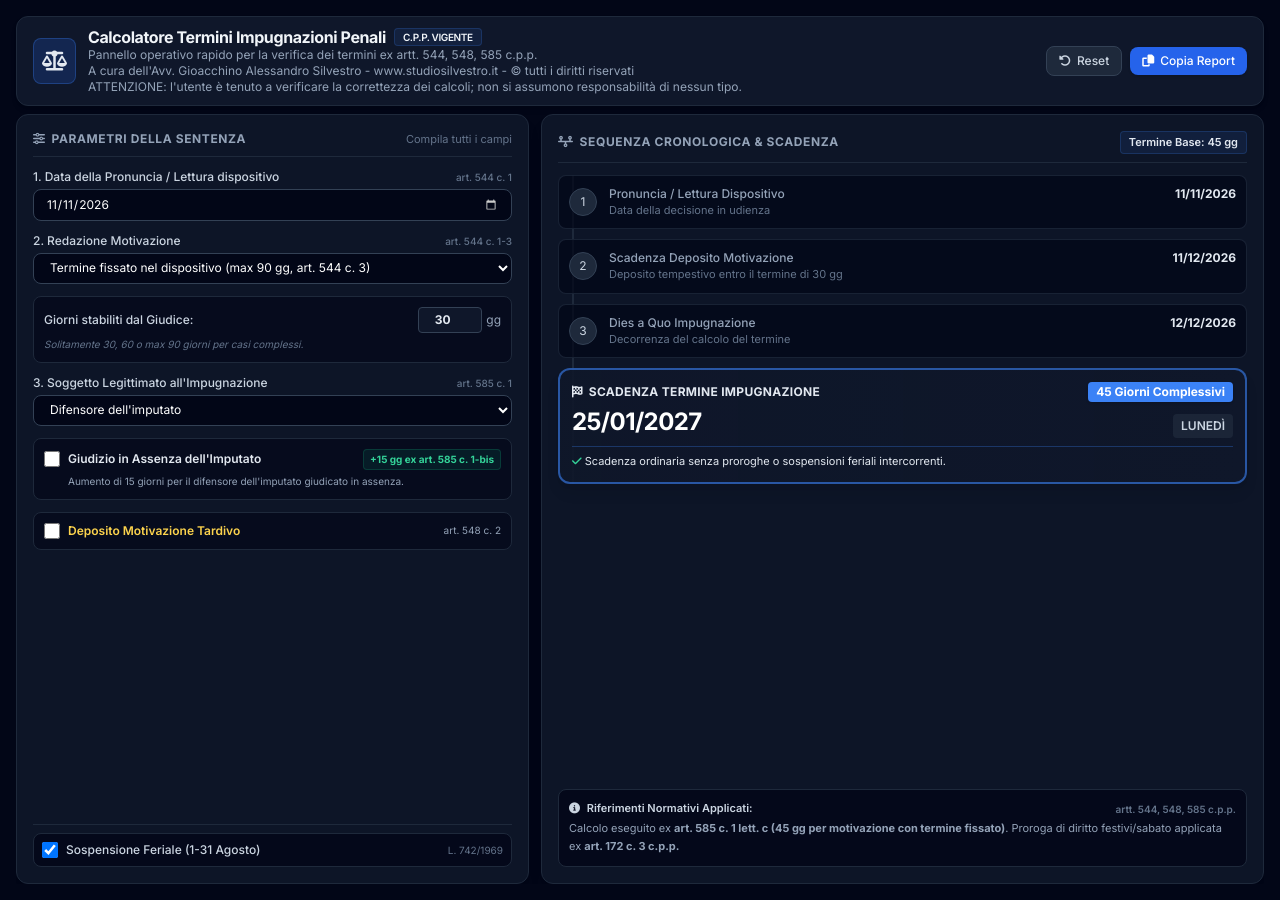
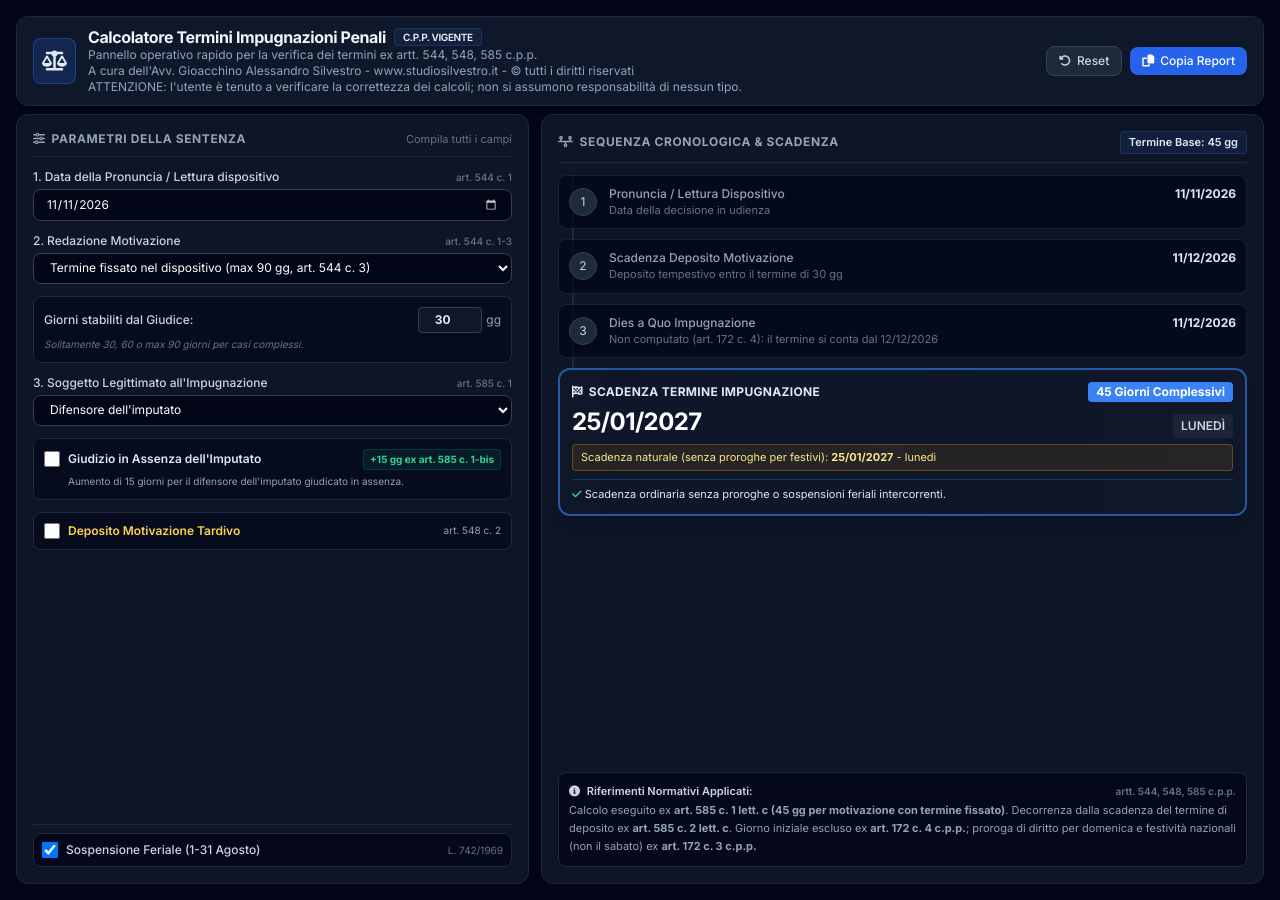
Before and after one commit to giasone70/studio-legale, a Jekyll site: the page utilita/calcolo-termini-penali/index.html, which Jekyll copies as it is, in a window 1280 px wide. Built offline with Jekyll 4.4.1, drawn with Linux system fonts in a browser that asks for light colours; nearby versions of some CDN libraries; part of the change alters nothing that is shown.

Commit message:
Add files via upload

```diff
--- a/utilita/calcolo-termini-penali/index.html
+++ b/utilita/calcolo-termini-penali/index.html
@@ -248,6 +248,9 @@
               <span id="resDataScadenzaFinale" class="text-xl sm:text-2xl font-black text-white tracking-tight">-- -- ----</span>
               <span id="resGiornoSettimana" class="text-xs font-semibold text-slate-300 uppercase bg-slate-800/80 px-2 py-1 rounded">--</span>
             </div>
+            <div id="scadenzaNaturale" class="mt-1.5 text-[11px] text-amber-200 bg-amber-500/10 border border-amber-500/30 rounded px-2 py-1">
+              Scadenza naturale (senza proroghe per festivi): --
+            </div>
             <div id="noteProrogaSospensione" class="mt-2 text-[11px] text-brand-200/90 border-t border-brand-500/30 pt-1.5 space-y-0.5">
               <!-- Dynamic alert text on prorogues or suspended days -->
             </div>
@@ -263,7 +266,7 @@
           <span id="normativaApplicataBadge" class="text-[10px] text-slate-500">artt. 544, 548, 585 c.p.p.</span>
         </div>
         <p id="spiegazioneNormativa">
-          Seleziona la data di pronuncia per visualizzare la ricostruzione dei termini procesuali.
+          Seleziona la data di pronuncia per visualizzare la ricostruzione dei termini processuali.
         </p>
       </div>
     </section>
@@ -277,7 +280,15 @@
 
   <!-- Calculation Logic Script -->
   <script>
-    // Italian Holidays list generator (Static + Easter/Easter Monday calculation)
+    // Data in formato AAAA-MM-GG secondo il calendario locale.
+    // (La conversione in ora UTC restituirebbe in Italia il giorno precedente.)
+    function ymd(dateObj) {
+      return dateObj.getFullYear() + '-' +
+        String(dateObj.getMonth() + 1).padStart(2, '0') + '-' +
+        String(dateObj.getDate()).padStart(2, '0');
+    }
+
+    // Festività nazionali (Pasqua e Lunedì dell'Angelo calcolati)
     function getItalianHolidays(year) {
       const holidays = [
         `${year}-01-01`, // Capodanno
@@ -291,8 +302,10 @@
         `${year}-12-25`, // Natale
         `${year}-12-26`, // Santo Stefano
       ];
+      // San Francesco d'Assisi, festività nazionale dal 2026 (L. 8 ottobre 2025, n. 151)
+      if (year >= 2026) holidays.push(`${year}-10-04`);
 
-      // Easter and Easter Monday algorithm (Meeus/Jones/Butcher)
+      // Pasqua (algoritmo Meeus/Jones/Butcher)
       const a = year % 19;
       const b = Math.floor(year / 100);
       const c = year % 100;
@@ -308,24 +321,30 @@
       const month = Math.floor((h + l - 7 * m + 114) / 31);
       const day = ((h + l - 7 * m + 114) % 31) + 1;
 
-      // Easter Monday is Easter day + 1
-      const pasqua = new Date(Date.UTC(year, month - 1, day));
-      const pasquetta = new Date(pasqua);
-      pasquetta.setUTCDate(pasqua.getUTCDate() + 1);
-
-      holidays.push(pasqua.toISOString().split('T')[0]);
-      holidays.push(pasquetta.toISOString().split('T')[0]);
+      const pasqua = new Date(year, month - 1, day);
+      const pasquetta = new Date(year, month - 1, day + 1);
+      holidays.push(ymd(pasqua));
+      holidays.push(ymd(pasquetta));
 
       return holidays;
     }
 
-    function isHolidayOrWeekend(dateObj) {
-      const dayOfWeek = dateObj.getDay(); // 0 = Sun, 6 = Sat
-      if (dayOfWeek === 0 || dayOfWeek === 6) return true;
+    // Giorno festivo ai fini dell'art. 172 c. 3 c.p.p.: domenica e festività nazionali.
+    // Il sabato non è festivo nel processo penale.
+    function isFestivo(dateObj) {
+      if (dateObj.getDay() === 0) return true;
+      return getItalianHolidays(dateObj.getFullYear()).includes(ymd(dateObj));
+    }
 
-      const dateStr = dateObj.toISOString().split('T')[0];
-      const holidays = getItalianHolidays(dateObj.getFullYear());
-      return holidays.includes(dateStr);
+    // Proroga di diritto al primo giorno successivo non festivo (art. 172 c. 3 c.p.p.)
+    function prorogaFestivo(dateObj) {
+      let d = new Date(dateObj);
+      let prorogata = false;
+      while (isFestivo(d)) {
+        prorogata = true;
+        d = addDays(d, 1);
+      }
+      return { data: d, prorogata: prorogata };
     }
 
     // Toggle Visibility of conditional inputs
@@ -380,6 +399,28 @@
       return result;
     }
 
+    // Computo del termine per impugnare: dal giorno successivo al dies a quo,
+    // saltando i giorni dal 1° al 31 agosto se si applica la sospensione feriale.
+    function contaTermine(dDiesAQuo, giorni, applySospFeriale) {
+      let primoGiorno = addDays(dDiesAQuo, 1);
+      while (applySospFeriale && primoGiorno.getMonth() === 7) {
+        primoGiorno = addDays(primoGiorno, 1);
+      }
+      const decorrenzaDifferita = applySospFeriale && primoGiorno.getTime() !== addDays(dDiesAQuo, 1).getTime();
+      let fine = new Date(primoGiorno);
+      let contati = 1;
+      let giorniSospesi = 0;
+      while (contati < giorni) {
+        fine = addDays(fine, 1);
+        if (applySospFeriale && fine.getMonth() === 7) {
+          giorniSospesi++;
+        } else {
+          contati++;
+        }
+      }
+      return { fine: fine, primoGiorno: primoGiorno, giorniSospesi: giorniSospesi, decorrenzaDifferita: decorrenzaDifferita };
+    }
+
     // MAIN CALCULATION FUNCTION
     function calculate() {
       const dataPronunciaInput = document.getElementById('dataPronuncia').value;
@@ -390,51 +431,72 @@
 
       const dPronuncia = new Date(dataPronunciaInput + 'T00:00:00');
       const modalita = document.getElementById('modalitaMotivazione').value;
-      const giorniFissati = parseInt(document.getElementById('giorniFissati').value) || 30;
+      let giorniFissati = parseInt(document.getElementById('giorniFissati').value) || 30;
+      giorniFissati = Math.min(90, Math.max(1, giorniFissati)); // art. 544 c. 3: non oltre 90 gg
       const soggetto = document.getElementById('soggettoImpugnante').value;
       const isAssenza = document.getElementById('checkAssenza').checked && soggetto === 'difensore';
       const isTardivo = document.getElementById('checkDepositoTardivo').checked;
       const dataNotificaInput = document.getElementById('dataNotifica').value;
       const applySospFeriale = document.getElementById('checkSospensioneFeriale').checked;
 
-      // 1. Termine Deposito Motivazione (art. 544 c.p.p.)
-      let dScadenzaDeposito = new Date(dPronuncia);
+      // 1. Termine per il deposito della motivazione (art. 544 c.p.p.), computato
+      //    escludendo il giorno della pronuncia (art. 172 c. 4). Non è soggetto alla
+      //    sospensione feriale; se scade in giorno festivo è prorogato (art. 172 c. 3)
+      //    e la proroga sposta anche la decorrenza del termine per impugnare
+      //    (Cass. S.U. n. 155/2012).
       let ggDeposito = 0;
-
-      if (modalita === 'contestuale') {
-        ggDeposito = 0;
-      } else if (modalita === '15gg') {
+      if (modalita === '15gg') {
         ggDeposito = 15;
       } else if (modalita === 'riservato') {
         ggDeposito = giorniFissati;
       }
-      dScadenzaDeposito = addDays(dPronuncia, ggDeposito);
+      const dScadenzaDepositoNominale = addDays(dPronuncia, ggDeposito);
+      let dScadenzaDeposito = dScadenzaDepositoNominale;
+      let depositoProrogato = false;
+      if (modalita !== 'contestuale') {
+        const p = prorogaFestivo(dScadenzaDepositoNominale);
+        dScadenzaDeposito = p.data;
+        depositoProrogato = p.prorogata;
+      }
 
-      // 2. Determinazione Dies a Quo
-      let dDiesAQuo = new Date();
+      // 2. Dies a quo (art. 585 c. 2 c.p.p.): giorno da cui decorre il termine,
+      //    che non si computa (art. 172 c. 4).
+      let dDiesAQuo;
       let subDepositoText = "";
+      // L'avviso di deposito è successivo, per definizione, alla scadenza del termine
+      document.getElementById('dataNotifica').min = ymd(addDays(dScadenzaDeposito, 1));
 
       if (isTardivo) {
         if (!dataNotificaInput) {
+          clearResults();
+          document.getElementById('resDataPronuncia').innerText = formatDateIt(dPronuncia);
           document.getElementById('resDataDeposito').innerText = "In attesa di data notifica...";
           document.getElementById('resDiesAQuo').innerText = "--";
           document.getElementById('resDataScadenzaFinale').innerText = "--";
           return;
         }
         const dNotifica = new Date(dataNotificaInput + 'T00:00:00');
-        dDiesAQuo = addDays(dNotifica, 1); // Dies a quo = giorno successivo a notifica/comunicazione avviso
-        subDepositoText = `Deposito tardivo (Termine orig. ${formatDateIt(dScadenzaDeposito)}) - Avviso notificato il ${formatDateIt(dNotifica)}`;
+        if (dNotifica <= dScadenzaDeposito) {
+          clearResults();
+          document.getElementById('resDataPronuncia').innerText = formatDateIt(dPronuncia);
+          document.getElementById('resDataDeposito').innerText = formatDateIt(dScadenzaDeposito);
+          document.getElementById('subDeposito').innerText = "Scadenza del termine di deposito";
+          document.getElementById('noteProrogaSospensione').innerHTML = `<span><i class="fa-solid fa-triangle-exclamation text-amber-400"></i> Data di notifica non valida: l'avviso di deposito ex art. 548 c. 2 è successivo alla scadenza del termine di deposito (${formatDateIt(dScadenzaDeposito)}). Indicare una data dal ${formatDateIt(addDays(dScadenzaDeposito, 1))}.</span>`;
+          return;
+        }
+        dDiesAQuo = dNotifica; // art. 585 c. 2 lett. c, seconda parte
+        subDepositoText = `Deposito tardivo (termine scaduto il ${formatDateIt(dScadenzaDeposito)}) - Avviso notificato il ${formatDateIt(dNotifica)}`;
+      } else if (modalita === 'contestuale') {
+        dDiesAQuo = dPronuncia; // art. 585 c. 2 lett. b: dalla lettura in udienza
+        subDepositoText = "Motivazione contestuale redatta in udienza";
       } else {
-        if (modalita === 'contestuale') {
-          dDiesAQuo = addDays(dPronuncia, 1);
-          subDepositoText = "Motivazione contestuale redatta in udienza";
-        } else {
-          dDiesAQuo = addDays(dScadenzaDeposito, 1);
-          subDepositoText = `Deposito tempestivo entro il termine di ${ggDeposito} gg`;
-        }
+        dDiesAQuo = dScadenzaDeposito; // art. 585 c. 2 lett. c
+        subDepositoText = depositoProrogato
+          ? `Termine di ${ggDeposito} gg scadente ${getDayNameIt(dScadenzaDepositoNominale)} ${formatDateIt(dScadenzaDepositoNominale)}, festivo: prorogato ex art. 172 c. 3`
+          : `Deposito tempestivo entro il termine di ${ggDeposito} gg`;
       }
 
-      // 3. Durata Base Termine Impugnazione (art. 585 c. 1 c.p.p.)
+      // 3. Durata base del termine per impugnare (art. 585 c. 1 c.p.p.)
       let ggImpugnazioneBase = 15;
       let normaBase = "art. 585 c. 1 lett. a";
 
@@ -449,75 +511,73 @@
         normaBase = "art. 585 c. 1 lett. c (45 gg per motivazione con termine fissato)";
       }
 
-      // 4. Maggiorazione per Assenza (+15 gg ex art. 585 c. 1-bis)
+      // 4. Aumento per l'assenza (+15 gg ex art. 585 c. 1-bis)
       let ggAumentoAssenza = isAssenza ? 15 : 0;
       let ggImpugnazioneTotali = ggImpugnazioneBase + ggAumentoAssenza;
 
-      // 5. Calcolo della Scadenza con Conteggio Giorni e Sospensione Feriale (1-31 Agosto)
-      let currDate = new Date(dDiesAQuo);
-      let daysCounted = 0;
-      let giorniSospesi = 0;
+      // 5. Computo del termine (con proroghe per festivi)
+      const computo = contaTermine(dDiesAQuo, ggImpugnazioneTotali, applySospFeriale);
+      const primoGiorno = computo.primoGiorno;
+      const decorrenzaDifferita = computo.decorrenzaDifferita;
+      const giorniSospesi = computo.giorniSospesi;
+      const currDate = computo.fine;
 
-      // In DIES A QUO start counting ggImpugnazioneTotali - 1 additional increments
-      while (daysCounted < ggImpugnazioneTotali - 1) {
-        // If current date is in August and Sospensione Feriale applies
-        if (applySospFeriale && currDate.getMonth() === 7) { // 7 = August
-          giorniSospesi++;
-        } else {
-          daysCounted++;
-        }
-        currDate = addDays(currDate, 1);
-      }
+      // 6. Scadenza naturale: stesso computo senza alcuna proroga per festivi,
+      //    né sul termine di deposito né sulla scadenza finale.
+      const dDiesNaturale = (isTardivo || modalita === 'contestuale') ? dDiesAQuo : dScadenzaDepositoNominale;
+      const dScadenzaNaturale = contaTermine(dDiesNaturale, ggImpugnazioneTotali, applySospFeriale).fine;
 
-      // Handle case if final calculated day lands inside August
-      while (applySospFeriale && currDate.getMonth() === 7) {
-        giorniSospesi++;
-        currDate = addDays(currDate, 1);
-      }
-
-      let dScadenzaTeorica = new Date(currDate);
-      let dScadenzaFinale = new Date(currDate);
-      let prorogata = false;
-
-      // Proroga ex art. 172 c. 3 c.p.p. se il giorno di scadenza è festivo o sabato
-      while (isHolidayOrWeekend(dScadenzaFinale)) {
-        prorogata = true;
-        dScadenzaFinale = addDays(dScadenzaFinale, 1);
-      }
+      const dScadenzaTeorica = new Date(currDate);
+      const proroga = prorogaFestivo(currDate);
+      const dScadenzaFinale = proroga.data;
+      const prorogata = proroga.prorogata;
 
       // UI UPDATES
       document.getElementById('resDataPronuncia').innerText = formatDateIt(dPronuncia);
       document.getElementById('resDataDeposito').innerText = isTardivo ? "TARDIVO" : formatDateIt(dScadenzaDeposito);
       document.getElementById('subDeposito').innerText = subDepositoText;
       document.getElementById('resDiesAQuo').innerText = formatDateIt(dDiesAQuo);
+      document.getElementById('subDiesAQuo').innerText = decorrenzaDifferita
+        ? `Non computato; sospensione feriale: il termine si conta dal ${formatDateIt(primoGiorno)}`
+        : `Non computato (art. 172 c. 4): il termine si conta dal ${formatDateIt(primoGiorno)}`;
 
       document.getElementById('resDataScadenzaFinale').innerText = formatDateIt(dScadenzaFinale);
       document.getElementById('resGiornoSettimana').innerText = getDayNameIt(dScadenzaFinale);
+      document.getElementById('scadenzaNaturale').innerHTML =
+        `Scadenza naturale (senza proroghe per festivi): <b>${formatDateIt(dScadenzaNaturale)}</b> - ${getDayNameIt(dScadenzaNaturale)}`;
 
       document.getElementById('badgeNorma').innerText = `Termine Base: ${ggImpugnazioneBase} gg`;
       document.getElementById('badgeGiorniTotali').innerText = `${ggImpugnazioneTotali} Giorni Complessivi`;
 
-      // Build Explanations & Notes
+      // Note
       let notesHtml = [];
       if (isAssenza) {
         notesHtml.push(`<span><i class="fa-solid fa-plus-circle text-emerald-400"></i> Applicato aumento <b>+15 giorni</b> ex art. 585 c. 1-bis c.p.p. (Assenza).</span>`);
       }
-      if (giorniSospesi > 0) {
-        notesHtml.push(`<span><i class="fa-solid fa-sun text-amber-400"></i> Compresi <b>${giorniSospesi} giorni</b> di sospensione feriale estiva (1-31 Agosto L. 742/1969).</span>`);
+      if (depositoProrogato && !isTardivo) {
+        notesHtml.push(`<span><i class="fa-solid fa-calendar-day text-brand-300"></i> Termine di deposito prorogato dal ${formatDateIt(dScadenzaDepositoNominale)} al ${formatDateIt(dScadenzaDeposito)} ex art. 172 c. 3 c.p.p.; la decorrenza del termine per impugnare si sposta di conseguenza.</span>`);
+      }
+      if (giorniSospesi > 0 || decorrenzaDifferita) {
+        notesHtml.push(`<span><i class="fa-solid fa-sun text-amber-400"></i> Esclusi i giorni di sospensione feriale (1-31 Agosto L. 742/1969)${giorniSospesi > 0 ? `: <b>${giorniSospesi} giorni</b> compresi nel periodo` : ''}${decorrenzaDifferita ? '; decorrenza differita al termine del periodo feriale' : ''}.</span>`);
       }
       if (prorogata) {
-        notesHtml.push(`<span><i class="fa-solid fa-calendar-day text-brand-300"></i> Scadenza prorogata ex art. 172 c. 3 c.p.p. al primo giorno feriale utile (scadenza teorica: ${formatDateIt(dScadenzaTeorica)} - ${getDayNameIt(dScadenzaTeorica)}).</span>`);
+        notesHtml.push(`<span><i class="fa-solid fa-calendar-day text-brand-300"></i> Scadenza prorogata ex art. 172 c. 3 c.p.p. al primo giorno non festivo (scadenza teorica: ${formatDateIt(dScadenzaTeorica)} - ${getDayNameIt(dScadenzaTeorica)}).</span>`);
+      }
+      if (dScadenzaFinale.getDay() === 6) {
+        notesHtml.push(`<span><i class="fa-solid fa-triangle-exclamation text-amber-400"></i> La scadenza cade di sabato: il sabato non è giorno festivo nel processo penale e non proroga il termine.</span>`);
       }
 
       document.getElementById('noteProrogaSospensione').innerHTML = notesHtml.length > 0
         ? notesHtml.join('<br>')
         : `<span><i class="fa-solid fa-check text-emerald-400"></i> Scadenza ordinaria senza proroghe o sospensioni feriali intercorrenti.</span>`;
 
-      // Legal Context Text
+      // Riferimenti normativi
       let textNorma = `Calcolo eseguito ex <b>${normaBase}</b>. `;
       if (isAssenza) textNorma += `Incrementato di 15 gg ex <b>art. 585 c. 1-bis</b> per la difesa dell'imputato assente. `;
       if (isTardivo) textNorma += `Applicato l'<b>art. 548 c. 2 c.p.p.</b> per deposito tardivo con decorrenza dalla notifica. `;
-      textNorma += `Proroga di diritto festivi/sabato applicata ex <b>art. 172 c. 3 c.p.p.</b>`;
+      else if (modalita === 'contestuale') textNorma += `Decorrenza dalla lettura in udienza ex <b>art. 585 c. 2 lett. b</b>. `;
+      else textNorma += `Decorrenza dalla scadenza del termine di deposito ex <b>art. 585 c. 2 lett. c</b>. `;
+      textNorma += `Giorno iniziale escluso ex <b>art. 172 c. 4 c.p.p.</b>; proroga di diritto per domenica e festività nazionali (non il sabato) ex <b>art. 172 c. 3 c.p.p.</b>`;
 
       document.getElementById('spiegazioneNormativa').innerHTML = textNorma;
     }
@@ -526,16 +586,18 @@
       document.getElementById('resDataPronuncia').innerText = '--';
       document.getElementById('resDataDeposito').innerText = '--';
       document.getElementById('resDiesAQuo').innerText = '--';
+      document.getElementById('subDiesAQuo').innerText = 'Decorrenza del calcolo del termine';
       document.getElementById('resDataScadenzaFinale').innerText = '-- -- ----';
       document.getElementById('resGiornoSettimana').innerText = '--';
       document.getElementById('badgeNorma').innerText = 'Termine Base: -- gg';
       document.getElementById('badgeGiorniTotali').innerText = '-- Giorni';
       document.getElementById('noteProrogaSospensione').innerHTML = '';
+      document.getElementById('scadenzaNaturale').innerText = 'Scadenza naturale (senza proroghe per festivi): --';
       document.getElementById('spiegazioneNormativa').innerText = 'Seleziona la data di pronuncia per visualizzare la ricostruzione dei termini processuali.';
     }
 
     function resetForm() {
-      const today = new Date().toISOString().split('T')[0];
+      const today = ymd(new Date());
       document.getElementById('dataPronuncia').value = today;
       document.getElementById('modalitaMotivazione').value = 'riservato';
       document.getElementById('giorniFissati').value = '30';
@@ -556,9 +618,10 @@
       const dataScadenza = document.getElementById('resDataScadenzaFinale').innerText;
       const giornoSettimana = document.getElementById('resGiornoSettimana').innerText;
       const diesAQuo = document.getElementById('resDiesAQuo').innerText;
+      const scadenzaNaturale = document.getElementById('scadenzaNaturale').innerText.replace('Scadenza naturale (senza proroghe per festivi): ', '');
       const sogg = document.getElementById('soggettoImpugnante').options[document.getElementById('soggettoImpugnante').selectedIndex].text;
 
-      if (dataScadenza === '-- -- ----' || dataPronuncia === '--') {
+      if (dataScadenza === '-- -- ----' || dataScadenza === '--' || dataPronuncia === '--') {
         showToast("Inserisci una data valida prima di copiare!");
         return;
       }
@@ -567,6 +630,7 @@
 Data Pronuncia: ${dataPronuncia}
 Soggetto Impugnante: ${sogg}
 Dies a Quo Impugnazione: ${diesAQuo}
+Scadenza naturale (senza proroghe per festivi): ${scadenzaNaturale}
 SCADENZA ULTIMA IMPUGNAZIONE: ${dataScadenza} (${giornoSettimana})
 Riferimenti: artt. 544, 548, 585, 172 c.p.p.
 Generato da Calcolatore Penale Dashboard`;
```
